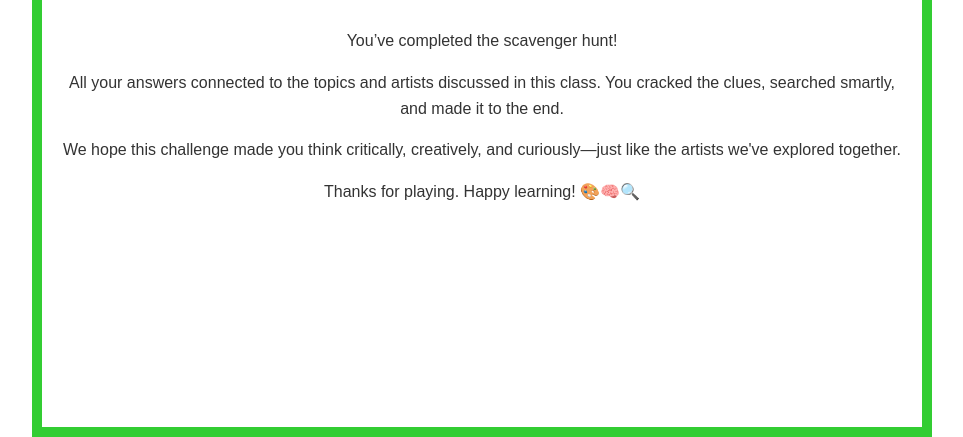
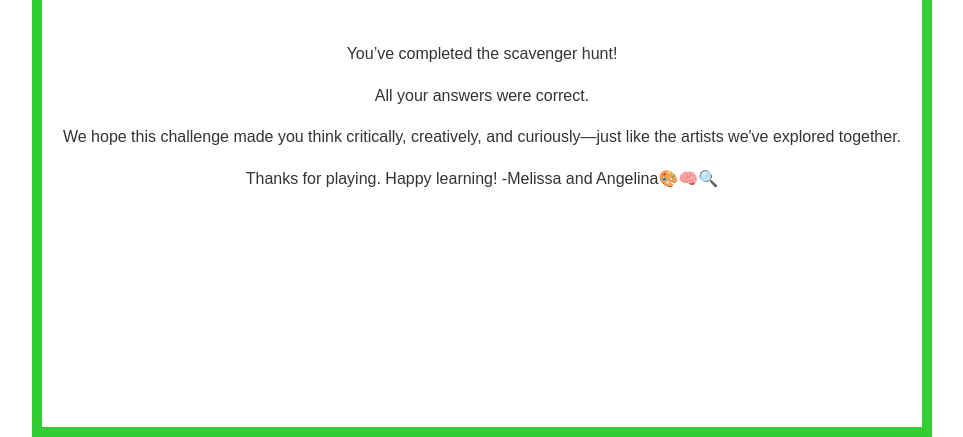
Before and after one commit to Angelina1391/Angelina1391.github.io, a plain HTML site: page part7.html in a window 1280 px wide. Shown: the part 363-800 px from the top of the page, without its empty margins (158-1121 px from the left). Drawn offline with Linux system fonts and the light colour scheme.

Commit message:
Update part7.html

```diff
--- a/part7.html
+++ b/part7.html
@@ -50,9 +50,9 @@
     <h1>Congratulations!</h1>
     <div id="message">
       <p>You’ve completed the scavenger hunt!</p>
-      <p>All your answers connected to the topics and artists discussed in this class. You cracked the clues, searched smartly, and made it to the end.</p>
+      <p>All your answers were correct.</p>
       <p>We hope this challenge made you think critically, creatively, and curiously—just like the artists we've explored together.</p>
-      <p>Thanks for playing. Happy learning! 🎨🧠🔍</p>
+      <p>Thanks for playing. Happy learning! -Melissa and Angelina🎨🧠🔍</p>
     </div>
   </div>
 </body>
```
